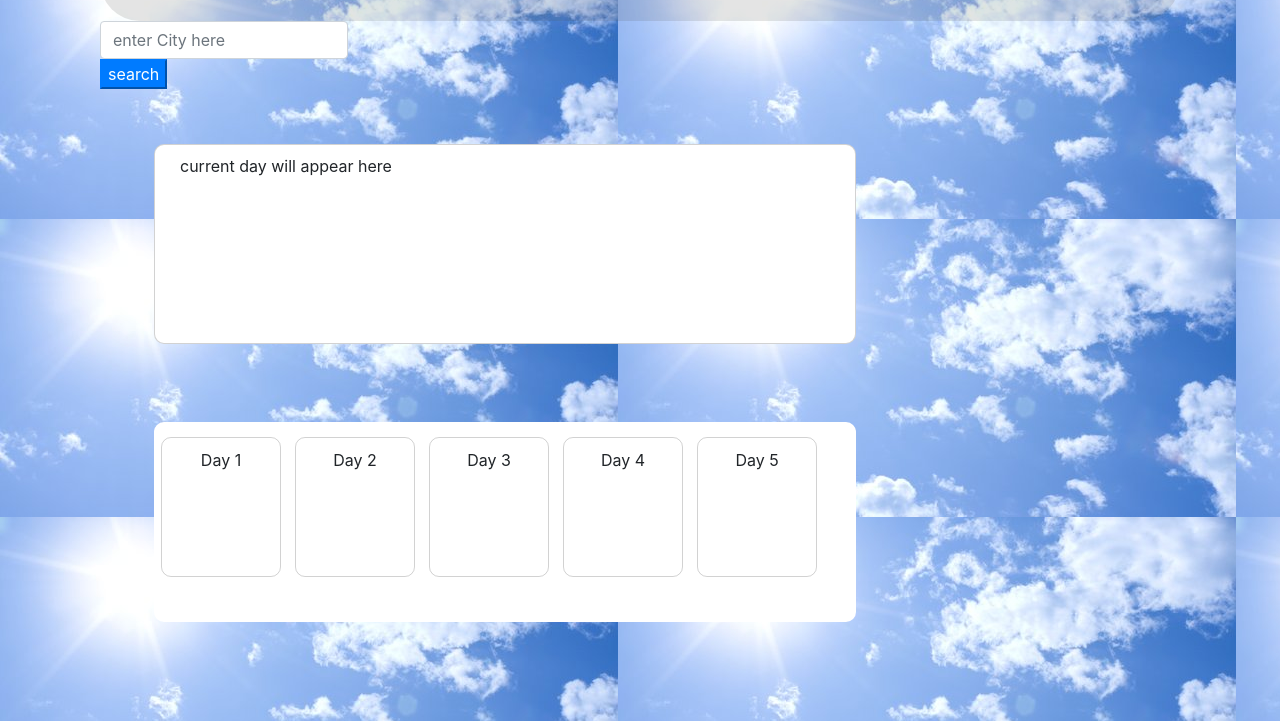
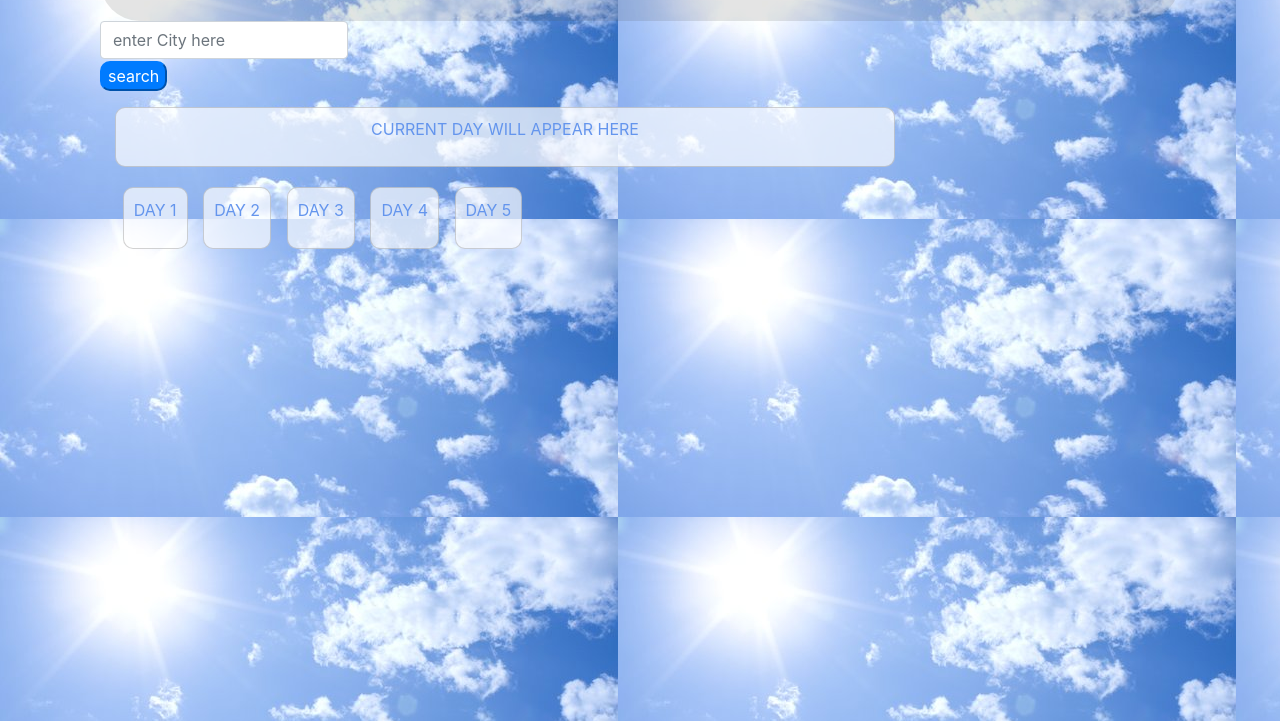
Before and after one commit to je33ica/week-6-Weather-Dashboard-, a plain HTML site: page index.html in a window 1280 px wide. Shown: the part 79-800 px from the top of the page. Drawn offline with nearby package versions, Linux system fonts and the light colour scheme; no server answers.

Commit message:
chnaged appearance & styled

```diff
--- a/style.css
+++ b/style.css
@@ -7,7 +7,7 @@
     color: white;
 }
 #header-text {
-    color:rgb(68, 68, 68);
+    color:rgb(0, 46, 119);
     font-size: 32px;
     text-align: center;
     margin: 0 auto;
@@ -15,32 +15,43 @@
     letter-spacing: 5px;
 
 }
+p {
+
+    margin-bottom: 1rem;
+    text-align: center;
+    text-transform: uppercase;}
+
 .city-div {
     border: 1px solid rgba(112, 112, 112, 0.315);
-    background-color:white;
-    margin: 5%;
-    height: 200px;
-    float: left;
-    width: 90%;
+    background-color: #ffffffad;
+
+    height: fit-content;
+    float: right;
+    width: inherit;
     border-radius: 10px;
     padding: 15px 25px;
     line-height: 12px;
+    color: cornflowerblue;
+    margin-bottom: 5px;
 }
 .forecast-div {
 
-    margin: 5%;
-   background-color:white ;
-    height: 200px;
-    float: left;
-    width: 90%;
+
+
+    height: fit-content;
+    float: right;
+    width: inherit;
     padding: 40px auto 0 auto;
     border-radius: 10px;
     display: flex;
     align-content: center;
+    margin-bottom: 20px;
 }
 .forecast-box {
-    width: 120px;
-    height: 140px;
+    width: fit-content;
+    height: fit-content;
+    background-color: #ffffffad;
+    color: cornflowerblue;
 
     float: left;
     border: 1px solid rgba(112, 112, 112, 0.315);
@@ -50,4 +61,28 @@
     display: flex;
     justify-content: center;
     padding: 10px;
+
 }
+li {
+
+    border: 1px solid rgba(112, 112, 112, 0.315);
+    width: fit-content;
+    height: 90%;
+    background-color: #00000021;
+    color: rgb(0, 46, 119);
+    text-align: center;
+    border-radius: 10px;
+    margin-top: 2px;
+    padding-left: 5px;
+    padding-right: 5px;
+}
+
+
+
+    .btn-primary {
+        margin-top: 2px;
+        color: #fff;
+        background-color: #447dce;
+        border-color: #d1e3fc;
+        border-radius: 10px;
+    }
```
